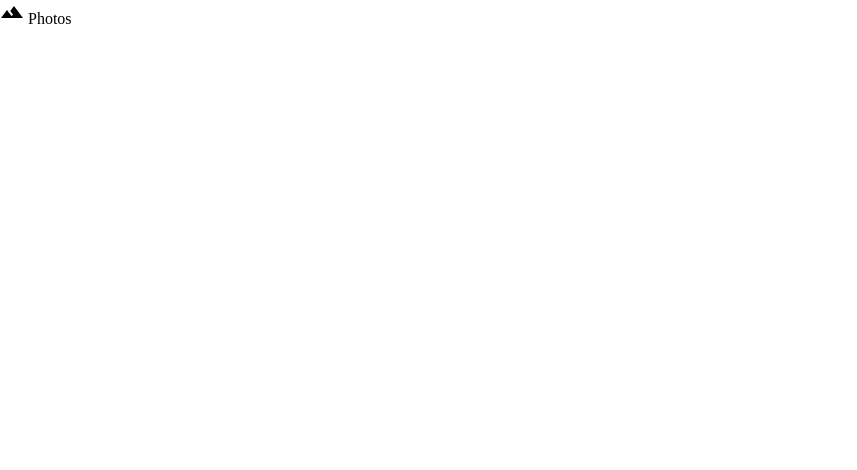
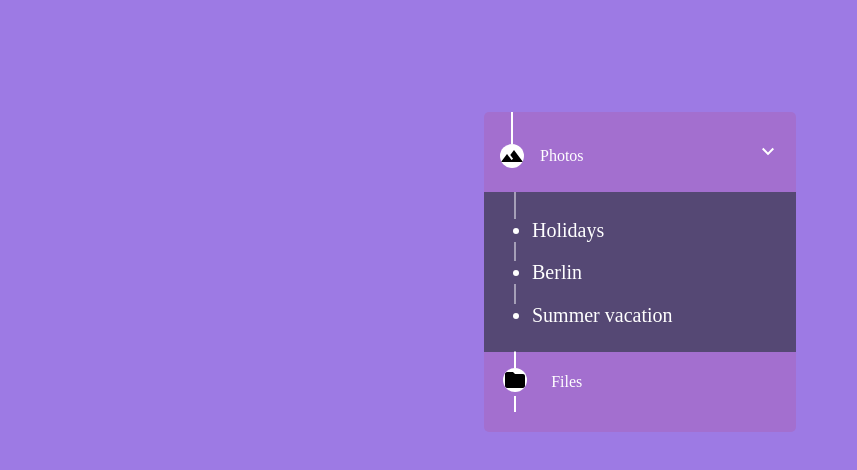
Before and after one commit to YSR10/loop2stepp3, a plain HTML site: page index.html in a window 1280 px wide. Shown: the whole page, without its empty margins (0-857 px from the left). Drawn offline with Linux system fonts and the light colour scheme.

Commit message:
update:step3

```diff
--- a/index.html
+++ b/index.html
@@ -18,6 +18,26 @@
         </div>
         <img src="./media/img/arrow.svg" alt="arrow" />
       </div>
+
+      <section>
+        <ul>
+          <div class="line2 line3"></div>
+          <li class="item1">Holidays</li>
+          <div class="line2"></div>
+          <li class="item2">Berlin</li>
+          <div class="line2"></div>
+          <li class="item3">Summer vacation</li>
+          <div class="line2 line3"></div>
+        </ul>
+      </section>
+      <footer>
+        <div class="file">
+          <div class="line line4"></div>
+          <img src="./media/img/folder.svg" alt="folder" />
+          <div class="line line4"></div>
+        </div>
+        <p>Files</p>
+      </footer>
     </main>
   </body>
 </html>
--- a/styles.css
+++ b/styles.css
@@ -3,3 +3,97 @@
   margin: 0;
   box-sizing: border-box;
 }
+body {
+  background-color: #9d7ae4;
+}
+
+main {
+  width: 19.5rem;
+  height: 20rem;
+  background-color: #a36fcf;
+  margin: auto;
+  border-radius: 5px;
+  margin-top: 7rem;
+}
+
+section {
+  width: 19.5rem;
+  height: 10rem;
+  background-color: #554874;
+}
+
+.line {
+  height: 2rem;
+  width: 2px;
+  background-color: white;
+  margin-left: 0.7rem;
+}
+
+.header {
+  display: flex;
+  justify-content: space-between;
+  padding: 0rem 1rem;
+}
+
+span {
+  color: white;
+  display: inline-block;
+}
+
+.photo {
+  display: inline-block;
+  display: flex;
+  flex-direction: column;
+}
+
+.photo img,
+footer img {
+  background-color: white;
+  border-radius: 50%;
+}
+
+.text {
+  display: inline-block;
+  display: flex;
+  margin-bottom: 1.5rem;
+  gap: 1rem;
+  align-items: center;
+}
+
+ul {
+  margin-left: 3rem;
+  color: #e5d5d9;
+  font-size: 20px;
+}
+
+li {
+  color: #ffffff;
+  cursor: pointer;
+}
+
+.line2 {
+  background-color: #a59fb7;
+  height: 1.2rem;
+  width: 2px;
+  margin-left: -1.1rem;
+}
+
+.item3 {
+  margin-bottom: 1.5rem;
+}
+
+.line3 {
+  height: 1.7rem;
+}
+
+footer {
+  display: flex;
+  align-items: center;
+  gap: 1.5rem;
+  color: white;
+  margin-left: 1.2rem;
+}
+
+.line4 {
+  height: 1rem;
+}
```
